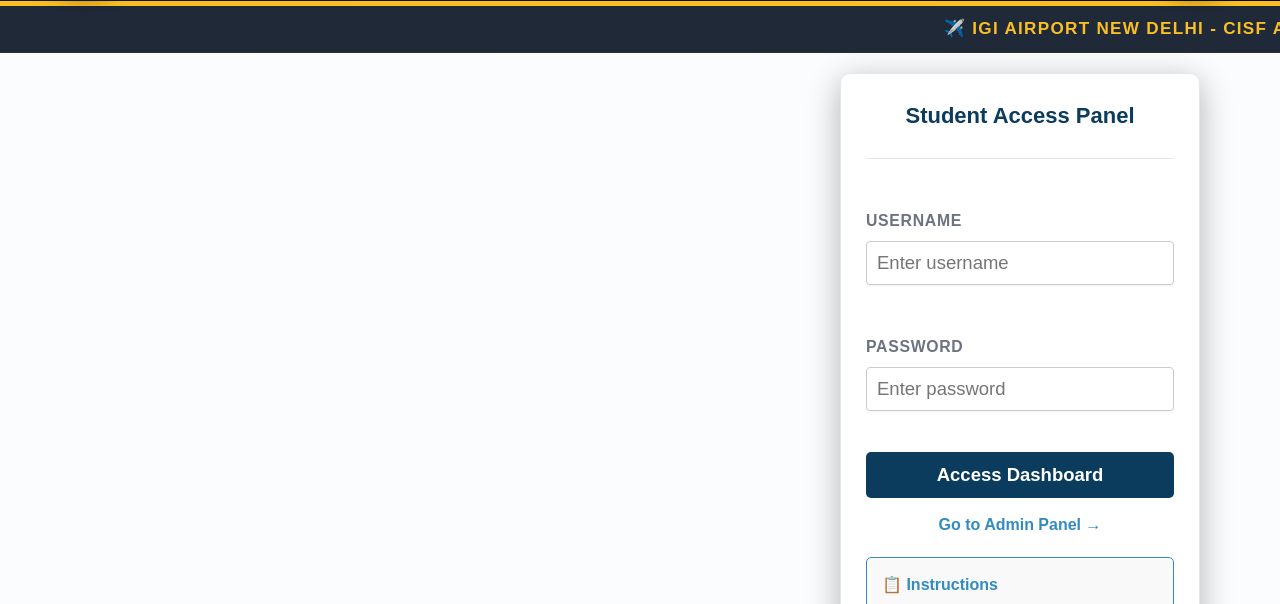
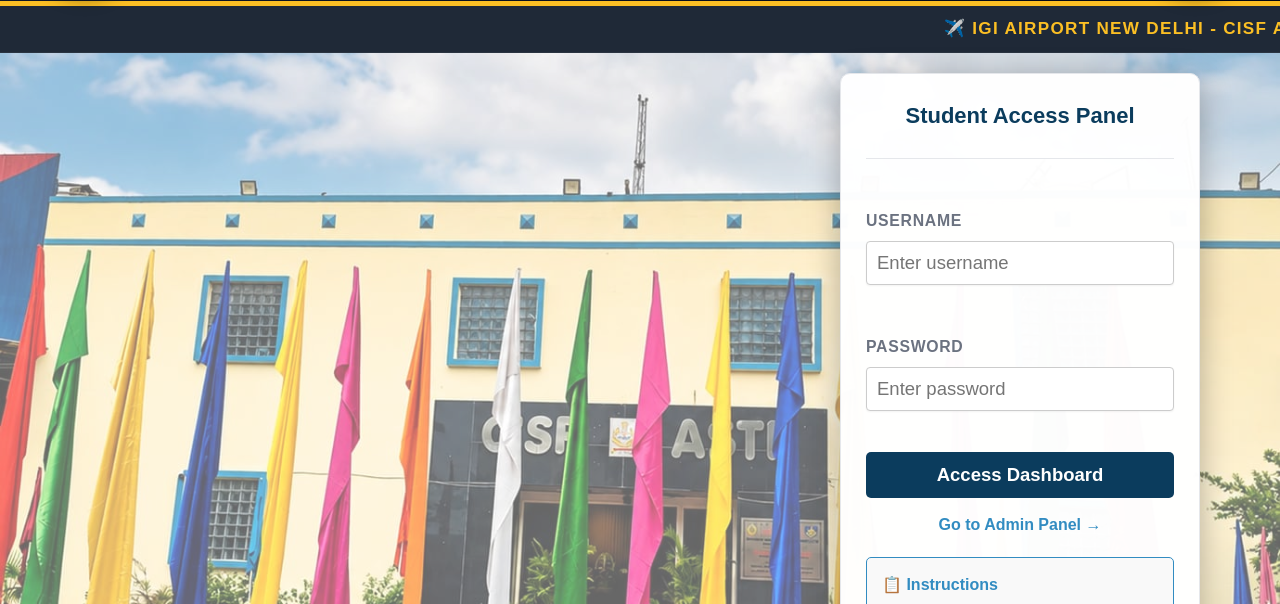
Before and after one commit to vivekmallukl/cisf-quiz, a plain HTML site: page index.html in a window 1280 px wide. Shown: the part 138-742 px from the top of the page. Drawn offline with Linux system fonts and the light colour scheme.

Commit message:
index.html

```diff
--- a/index.html
+++ b/index.html
@@ -154,7 +154,7 @@
         }
     </style>
 </head>
-<body style="background-image: linear-gradient(rgba(255, 255, 255, 0.4), rgba(255, 255, 255, 0.4)), url('assets/asti.jpeg'); background-size: cover; background-repeat: no-repeat; background-attachment: fixed; background-position: center;">
+<body style="background-image: linear-gradient(rgba(255, 255, 255, 0.4), rgba(255, 255, 255, 0.4)), url('assets/delhiasti.jpeg'); background-size: cover; background-repeat: no-repeat; background-attachment: fixed; background-position: center;">
 
     <!-- Top Corner Photos Container -->
     <div class="top-photos-container">
```
